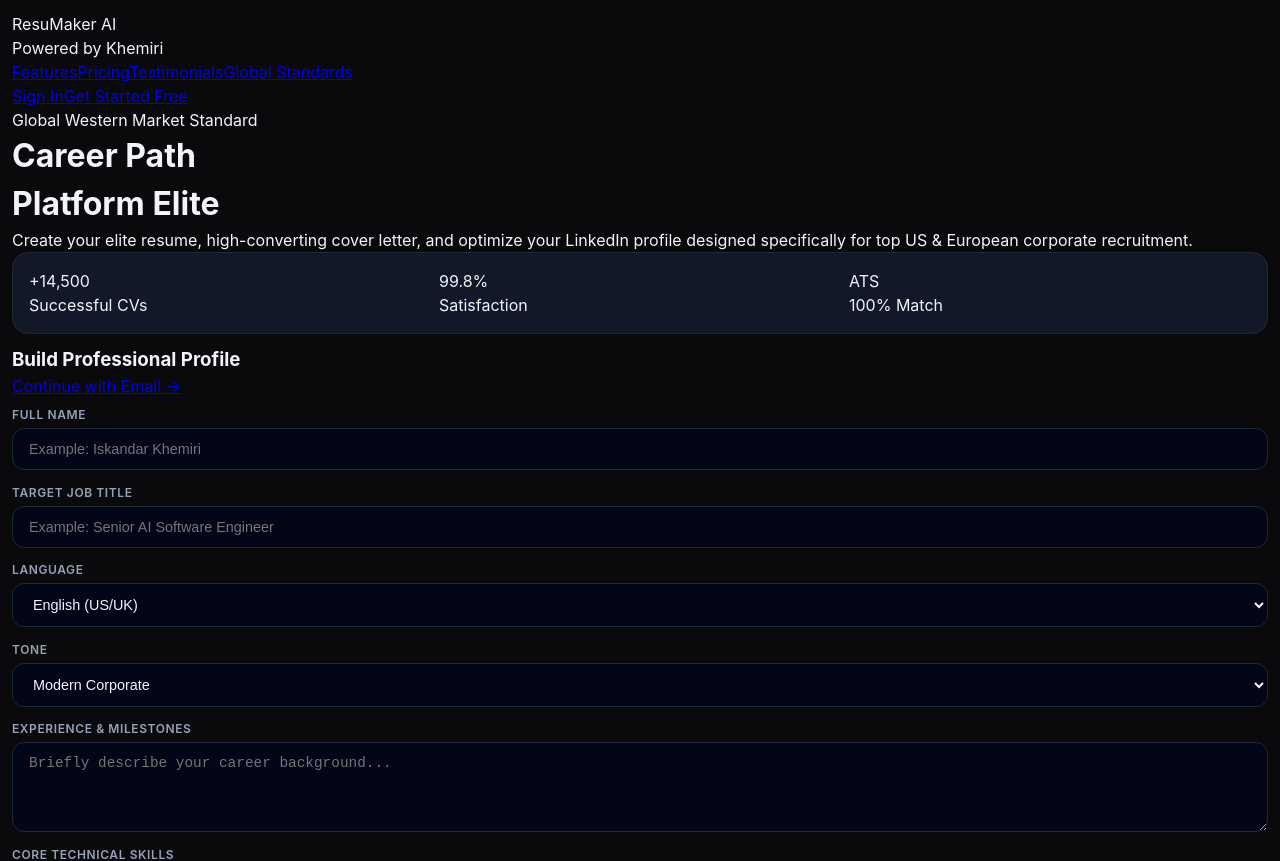
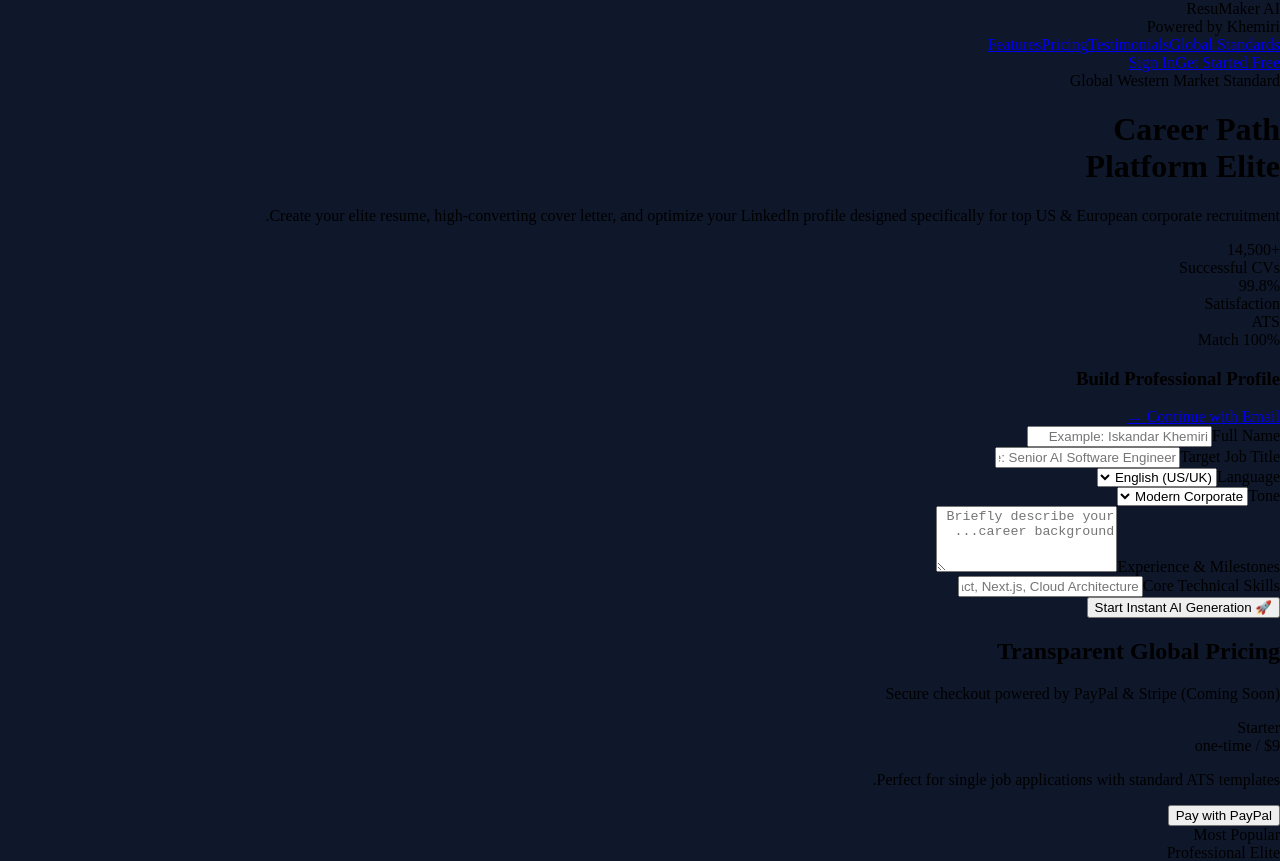
Before and after one commit to IskanderKhemiri1234/ai-resume-builder, a Next.js app: page / in a window 1280 px wide. Shown: the top 861 px of the page. Built offline with nearby package versions, Linux system fonts and the light colour scheme.

Commit message:
Remove Tailwind CSS directives and styles

```diff
--- a/src/app/globals.css
+++ b/src/app/globals.css
@@ -1,81 +1 @@
-@tailwind base;
-@tailwind components;
-@tailwind utilities;
-
-/* Base Reset & Typography */
-*, *::before, *::after {
-  box-sizing: border-box !important;
-  margin: 0;
-  padding: 0;
-}
-
-body {
-  background-color: #0a0a0c !important;
-  color: #f1f5f9 !important;
-  font-family: -apple-system, BlinkMacSystemFont, "Segoe UI", Roboto, Helvetica, Arial, sans-serif !important;
-  line-height: 1.5;
-  direction: ltr !important;
-  text-align: left !important;
-  padding: 0.75rem !important;
-}
-
-/* Form Fields Styling */
-input, select, textarea {
-  display: block !important;
-  width: 100% !important;
-  background-color: #020617 !important;
-  color: #f1f5f9 !important;
-  border: 1px solid #1e293b !important;
-  border-radius: 0.75rem !important;
-  padding: 0.75rem 1rem !important;
-  font-size: 0.9rem !important;
-  margin-top: 0.25rem !important;
-  margin-bottom: 0.85rem !important;
-  outline: none !important;
-}
-
-input:focus, select:focus, textarea:focus {
-  border-color: #6366f1 !important;
-  box-shadow: 0 0 0 2px rgba(99, 102, 241, 0.25) !important;
-}
-
-label {
-  display: block !important;
-  font-size: 0.75rem !important;
-  font-weight: 600 !important;
-  color: #94a3b8 !important;
-  text-transform: uppercase !important;
-  letter-spacing: 0.05em !important;
-  margin-top: 0.5rem;
-}
-
-/* Main Action Button */
-button[type="submit"] {
-  width: 100% !important;
-  background: linear-gradient(135deg, #4f46e5 0%, #0891b2 100%) !important;
-  color: #ffffff !important;
-  font-weight: 700 !important;
-  font-size: 1rem !important;
-  padding: 1rem !important;
-  border: none !important;
-  border-radius: 0.75rem !important;
-  cursor: pointer !important;
-  margin-top: 1rem !important;
-  box-shadow: 0 10px 25px -5px rgba(79, 70, 229, 0.4) !important;
-}
-
-/* Cards, Testimonials & Stats Grid Fix */
-.bg-slate-900\/80, .bg-slate-900\/90, .bg-slate-900\/60, div[class*="grid-cols-3"] {
-  background-color: #111827 !important;
-  border: 1px solid #1f2937 !important;
-  border-radius: 1rem !important;
-  padding: 1rem !important;
-  margin-bottom: 0.75rem !important;
-}
-
-/* Force 3-column stats layout even on mobile for sleek look */
-.grid-cols-3 {
-  display: grid !important;
-  grid-template-columns: repeat(3, minmax(0, 1fr)) !important;
-  gap: 0.5rem !important;
-}
+/* Clean */
```
